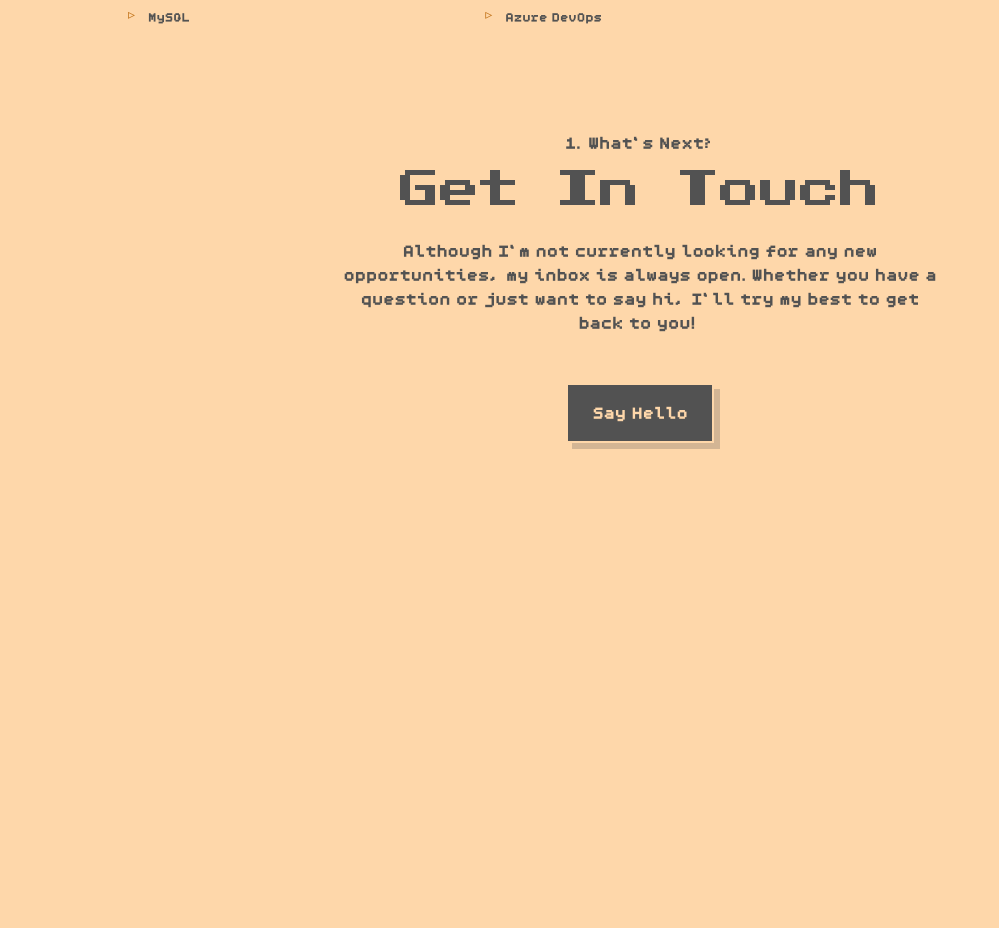
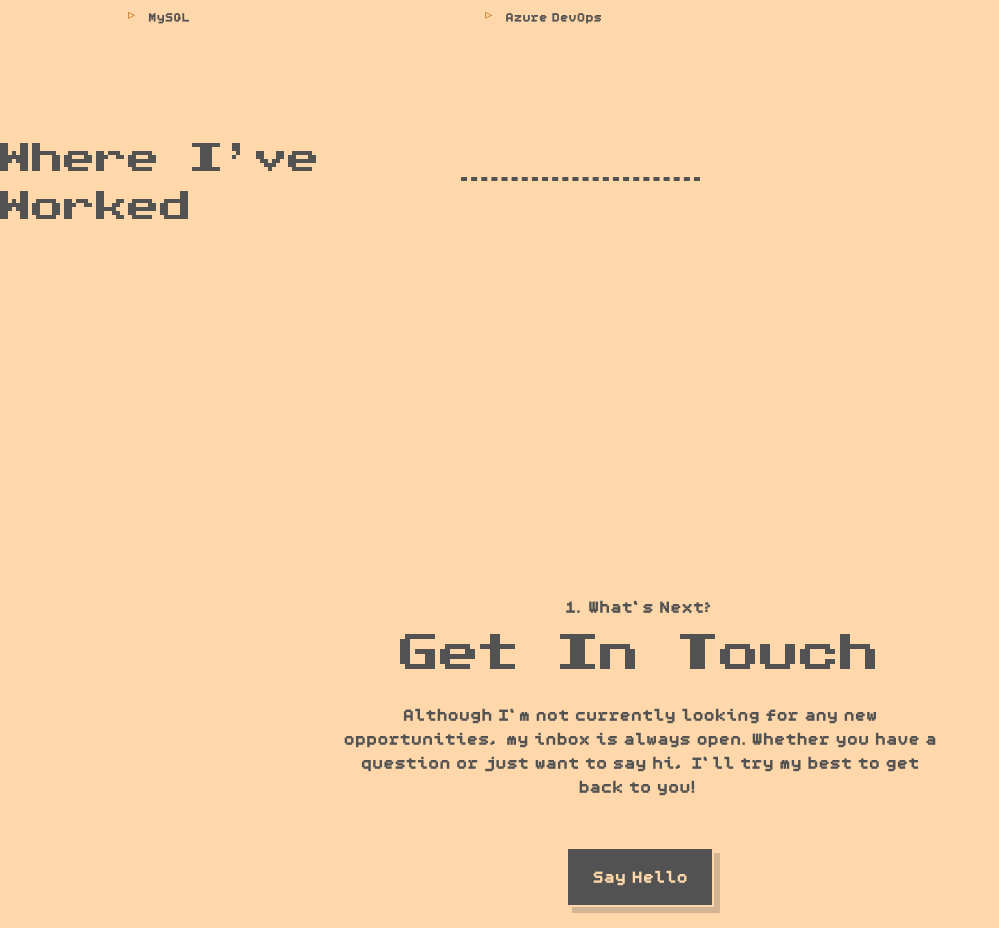
Before and after one commit to xportas/xportas-website, a Next.js app: page / in a window 1280 px wide. Shown: the part 1685-2613 px from the top of the page, without its empty margins (0-999 px from the left). Before the commit the page ends 2224 px from the top, so only its background shows below. Built offline with nearby package versions, Linux system fonts and the light colour scheme.

Commit message:
ADD Jobs & Skill components

```diff
--- /dev/null
+++ b/src/app/components/Skill.jsx
@@ -0,0 +1,11 @@
+'use client';
+
+export default function Skill() {
+
+
+  return (
+    <article>
+
+    </article>
+  );
+}
--- a/src/app/components/sections/About.jsx
+++ b/src/app/components/sections/About.jsx
@@ -10,7 +10,8 @@ export default function About() {
 
       <h3 style={{ '--dynamic-font-size': '-regular-heading' }}
         className={`flex items-center mb-7 font-header text-short-heading ${dashedLine}`}>
-        About Me</h3>
+        About Me
+      </h3>
 
       <div className="block md:grid md:grid-cols-[3fr_2fr] md:gap-12">
         <div>
--- /dev/null
+++ b/src/app/components/sections/Jobs.jsx
@@ -0,0 +1,48 @@
+'use client';
+import { dashedLine, underlineEffect } from "../../utils/utils";
+
+export default function Jobs() {
+
+
+  return (
+    <section className="max-w-[700px]">
+
+      <h3 style={{ '--dynamic-font-size': '-regular-heading' }}
+        className={`flex items-center mb-7 font-header text-short-heading ${dashedLine}`}>
+        Where I’ve Worked
+      </h3>
+
+      <div className="flex max-[600px]:block min-[700px]:min-h-[340px] ">
+        <div className="relative w-max p-0 m-0 list-none z-10
+                        max-[480px]:w-[calc(100% + 50px)] max-[480px]:pl-6 max-[480px]:ml-6
+                        max-[600px]:flex max-[600px]:overflow-x-auto max-[600px]:w-[calc(100% + 100px)]
+                        max-[600px]:pl-[50px] max-[600px]:ml-[-50px] max-[600px]:mb-8
+                        ">
+
+{/* <li className="first-of-type:max-[600px]:ml-8">
+li {
+    &:first-of-type {
+      @media (max-width: 600px) {
+        margin-left: 50px;
+      }
+      @media (max-width: 480px) {
+        margin-left: 25px;
+      }
+    }
+    &:last-of-type {
+      @media (max-width: 600px) {
+        padding-right: 50px;
+      }
+      @media (max-width: 480px) {
+        padding-right: 25px;
+      }
+    }
+  }
+</li> */}
+
+        </div>
+
+      </div>
+    </section>
+  );
+}
--- a/src/app/page.js
+++ b/src/app/page.js
@@ -7,6 +7,7 @@ import Contact from "./components/sections/Contact";
 import Hero from "./components/sections/Hero";
 import About from "./components/sections/About";
 import RetroScreen from "./components/sections/RetroScreen";
+import Jobs from "./components/sections/Jobs";
 
 
 
@@ -24,6 +25,7 @@ export default function Home() {
           {/* <RetroComputer /> */}
           <Hero />
           <About />
+          <Jobs />
           <Contact />
           <Footer />
         </>
```
